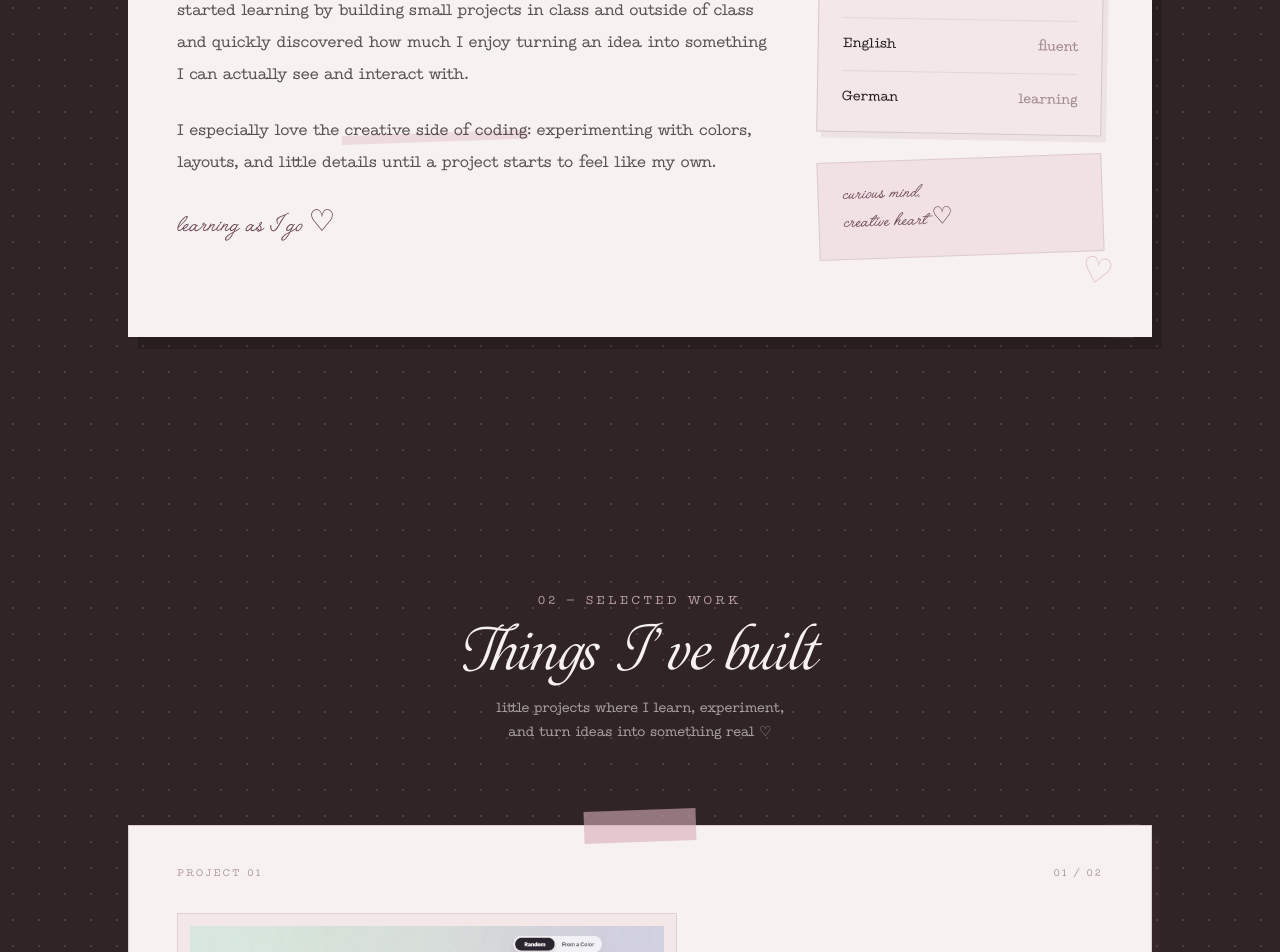
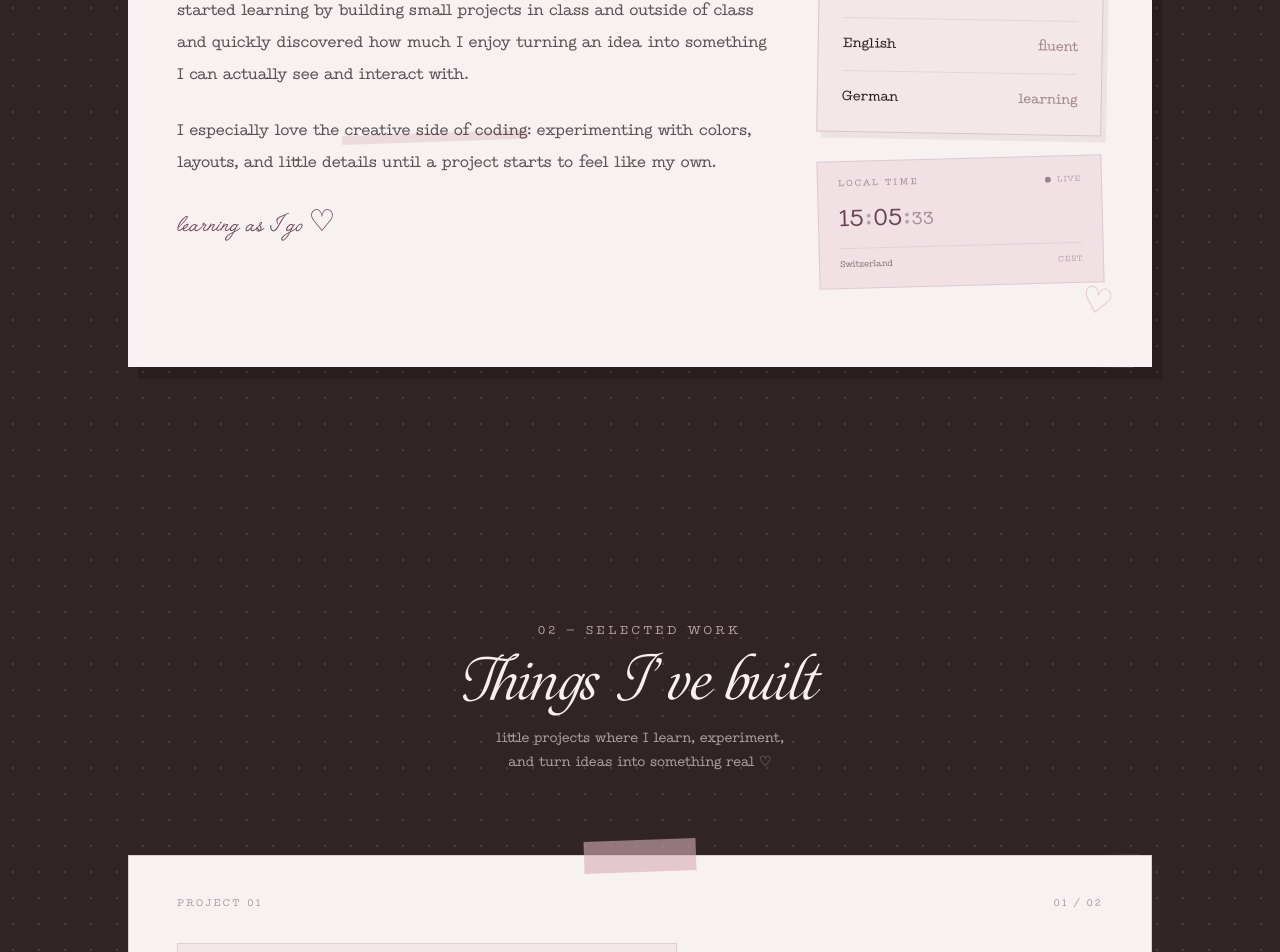
Before and after one commit to bldyonyx/Portfolio, a React app: page / in a window 1280 px wide. Shown: the part 1003-1955 px from the top of the page. Built offline with nearby package versions, Linux system fonts and the light colour scheme; no server answers; the HTML template or start-up script is replaced by a standard one.

Commit message:
feat: add LocalTimeCard component to display local time in About section

```diff
--- a/src/components/About.jsx
+++ b/src/components/About.jsx
@@ -1,4 +1,5 @@
 import AnnotatedText from './AnnotatedText'
+import LocalTimeCard from './about/LocalTimeCard'
 
 function About() {
   return (
@@ -72,6 +73,7 @@ function About() {
                   </p>
                 </div>
 
+                {/* HANDWRITTEN NOTE */}
                 <p className="mt-8 font-hand text-3xl text-wine">
                   learning as I go ♡
                 </p>
@@ -88,36 +90,36 @@ function About() {
                   <div className="space-y-4 font-typewriter text-sm">
                     <div className="flex items-center justify-between gap-6">
                       <span>French</span>
-                      <span className="text-wine/60">native</span>
+                      <span className="text-wine/60">
+                        native
+                      </span>
                     </div>
 
                     <div className="border-t border-wine/10" />
 
                     <div className="flex items-center justify-between gap-6">
                       <span>English</span>
-                      <span className="text-wine/60">fluent</span>
+                      <span className="text-wine/60">
+                        fluent
+                      </span>
                     </div>
 
                     <div className="border-t border-wine/10" />
 
                     <div className="flex items-center justify-between gap-6">
                       <span>German</span>
-                      <span className="text-wine/60">learning</span>
+                      <span className="text-wine/60">
+                        learning
+                      </span>
                     </div>
                   </div>
                 </div>
 
-                {/* LITTLE NOTE */}
-                <div className="-rotate-[2deg] border border-wine/15 bg-pink/35 px-6 py-5">
-                  <p className="font-hand text-2xl leading-7 text-wine">
-                    curious mind,
-                    <br />
-                    creative heart ♡
-                  </p>
-                </div>
+                {/* LOCAL TIME */}
+                <LocalTimeCard />
 
                 {/* DECORATIVE HEART */}
-                <span className="absolute -bottom-5 -right-2 rotate-12 font-hand text-4xl text-pink">
+                <span className="pointer-events-none absolute -bottom-5 -right-2 rotate-12 font-hand text-4xl text-pink">
                   ♡
                 </span>
               </div>
--- /dev/null
+++ b/src/components/about/LocalTimeCard.jsx
@@ -0,0 +1,101 @@
+import { useEffect, useMemo, useState } from 'react'
+
+function LocalTimeCard() {
+  const [currentTime, setCurrentTime] = useState(() => new Date())
+
+  useEffect(() => {
+    const interval = setInterval(() => {
+      setCurrentTime(new Date())
+    }, 1000)
+
+    return () => clearInterval(interval)
+  }, [])
+
+  const time = useMemo(() => {
+    const formatter = new Intl.DateTimeFormat('en-GB', {
+      timeZone: 'Europe/Zurich',
+      hour: '2-digit',
+      minute: '2-digit',
+      second: '2-digit',
+      hour12: false,
+      timeZoneName: 'short',
+    })
+
+    const parts = formatter.formatToParts(currentTime)
+
+    const getPart = (type) =>
+      parts.find((part) => part.type === type)?.value ?? ''
+
+    return {
+      hours: getPart('hour'),
+      minutes: getPart('minute'),
+      seconds: getPart('second'),
+      timezone: getPart('timeZoneName'),
+    }
+  }, [currentTime])
+
+  return (
+    <div
+      className="
+        -rotate-[1.5deg]
+        border
+        border-wine/15
+        bg-pink/35
+        px-5
+        py-4
+      "
+    >
+      {/* HEADER */}
+      <div className="mb-3 flex items-center justify-between">
+        <p className="font-typewriter text-[9px] uppercase tracking-[0.25em] text-wine/60">
+          local time
+        </p>
+
+        {/* LIVE */}
+        <div className="flex items-center gap-1.5">
+          <span className="relative flex h-1.5 w-1.5">
+            <span className="absolute inline-flex h-full w-full animate-ping rounded-full bg-wine/25" />
+
+            <span className="relative inline-flex h-1.5 w-1.5 rounded-full bg-wine/60" />
+          </span>
+
+          <span className="font-typewriter text-[8px] uppercase tracking-[0.15em] text-wine/45">
+            live
+          </span>
+        </div>
+      </div>
+
+      {/* CLOCK */}
+      <div className="flex items-baseline whitespace-nowrap font-typewriter text-2xl tracking-[0.03em] text-wine">
+        <span>{time.hours}</span>
+
+        <span className="mx-[1px] animate-[pulse_1.8s_ease-in-out_infinite] text-wine/55">
+          :
+        </span>
+
+        <span>{time.minutes}</span>
+
+        <span className="mx-[1px] animate-[pulse_1.8s_ease-in-out_infinite] text-wine/55">
+          :
+        </span>
+
+        <span className="text-lg text-wine/55">
+          {time.seconds}
+        </span>
+      </div>
+
+      {/* LOCATION */}
+      <div className="mt-3 flex items-center justify-between gap-4 border-t border-wine/10 pt-2.5">
+        <span className="font-typewriter text-[9px] text-ink/55">
+          Switzerland
+        </span>
+
+        <span className="font-typewriter text-[8px] uppercase tracking-[0.12em] text-wine/45">
+          {time.timezone}
+        </span>
+      </div>
+    </div>
+  )
+}
+
+export default LocalTimeCard
```
